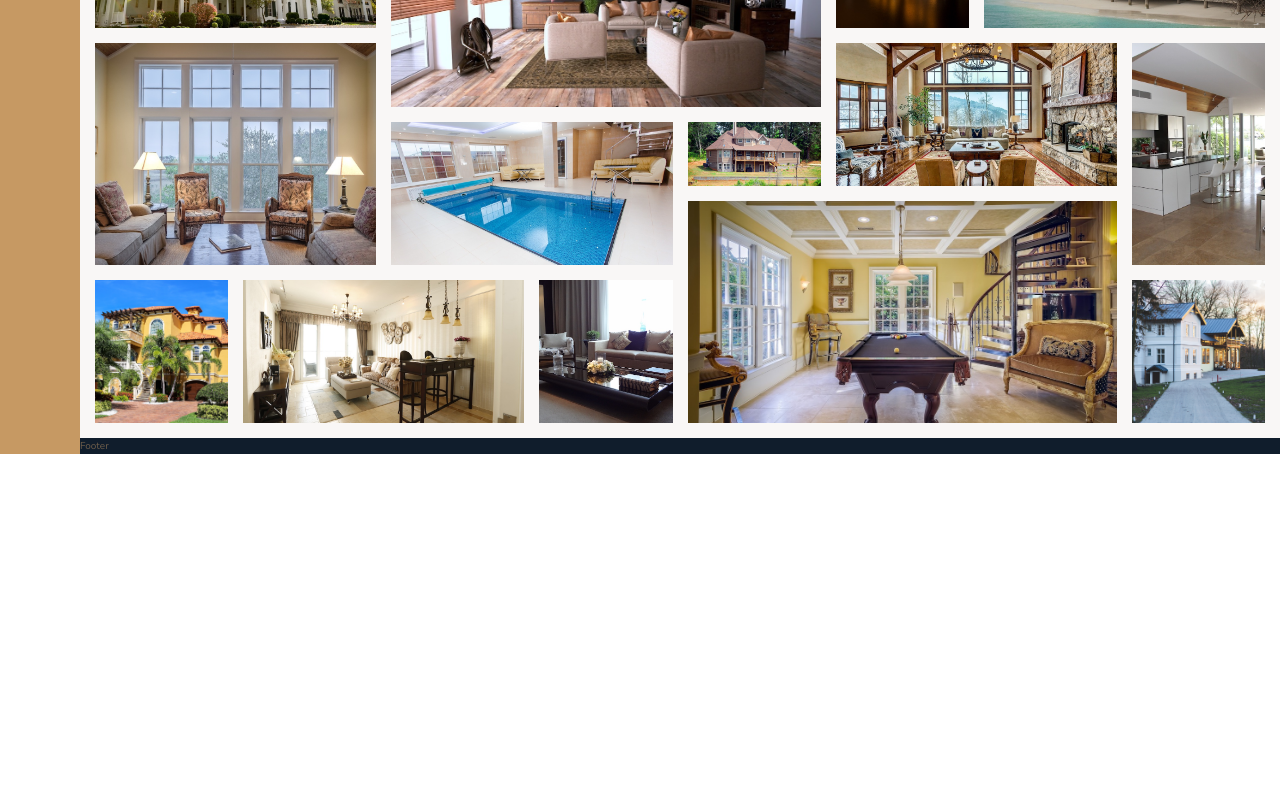
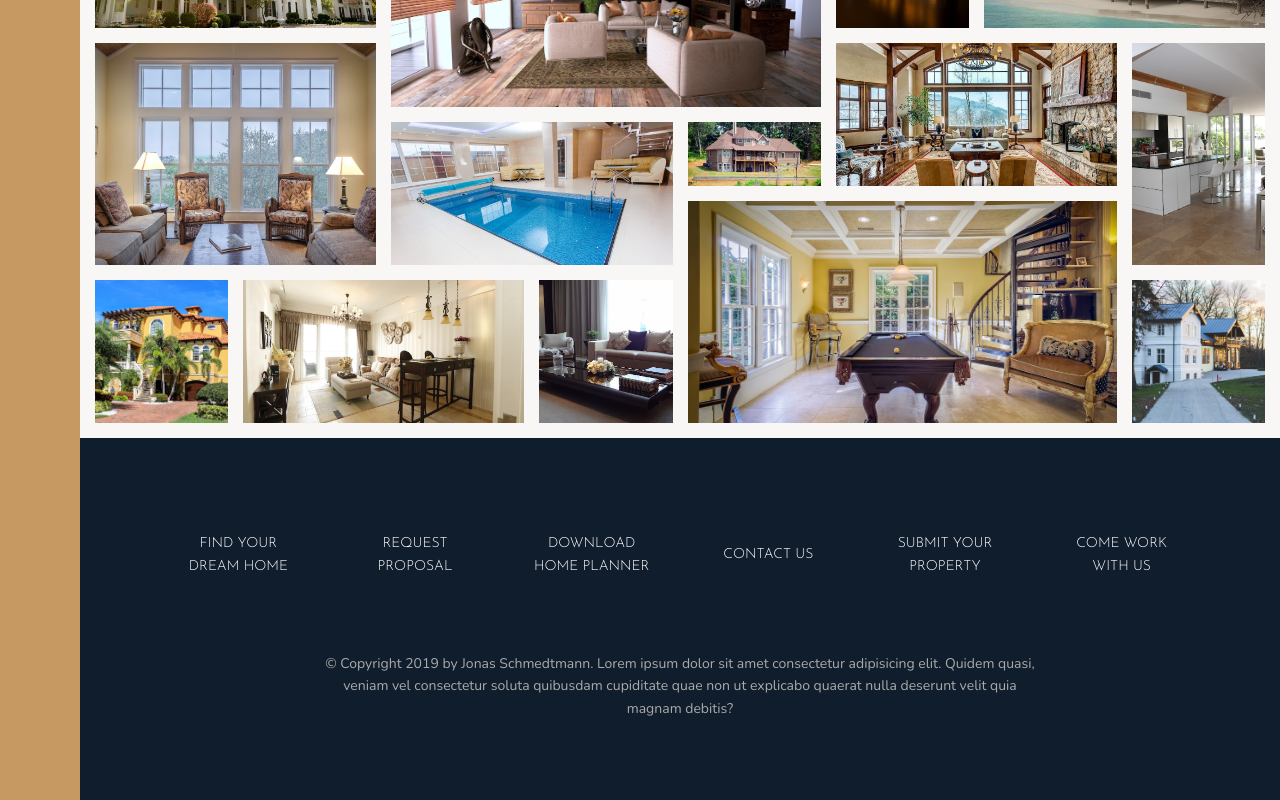
Before and after one commit to elenakout/vue-nexter, a Vue app: page /#/nexter in a window 1280 px wide. Shown: the part 3294-4094 px from the top of the page. Before the commit the page ends 3748 px from the top, so only its background shows below. Built offline with nearby package versions, Linux system fonts and the light colour scheme.

Commit message:
12.building the footbar

```diff
--- a/src/App.vue
+++ b/src/App.vue
@@ -1,9 +1,9 @@
 <template>
   <div id="app">
-    <div id="nav" class="nav">
-      <router-link to="/" class="nav__item">Home</router-link>
-      <router-link to="/about" class="nav__item">About</router-link>
-      <router-link to="/nexter" class="nav__item">Nexter</router-link>
+    <div id="nav" class="mainnav">
+      <router-link to="/" class="mainnav__item">Home</router-link>
+      <router-link to="/about" class="mainnav__item">About</router-link>
+      <router-link to="/nexter" class="mainnav__item">Nexter</router-link>
     </div>
     <router-view />
   </div>
@@ -50,7 +50,7 @@
   line-height: 1.6;
 }
 
-.nav {
+.mainnav {
   color: white;
   background-color: rgba(117, 117, 117, 0.808);
   height: 5vh;
--- a/src/components/nexter/_footer.vue
+++ b/src/components/nexter/_footer.vue
@@ -1,11 +1,82 @@
 <template>
   <div class="footer-comp">
-    Footer
+    <ul class="nav">
+      <li class="nav__item">
+        <a href="#" class="nav__link">Find your dream home</a>
+      </li>
+      <li class="nav__item">
+        <a href="#" class="nav__link">Request Proposal</a>
+      </li>
+      <li class="nav__item">
+        <a href="#" class="nav__link">Download home planner</a>
+      </li>
+      <li class="nav__item"><a href="#" class="nav__link">Contact us</a></li>
+      <li class="nav__item">
+        <a href="#" class="nav__link">Submit your property</a>
+      </li>
+      <li class="nav__item">
+        <a href="#" class="nav__link">Come work with us</a>
+      </li>
+    </ul>
+    <p class="copyright">
+      &copy; Copyright {{ date }} by Jonas Schmedtmann. Lorem ipsum dolor sit
+      amet consectetur adipisicing elit. Quidem quasi, veniam vel consectetur
+      soluta quibusdam cupiditate quae non ut explicabo quaerat nulla deserunt
+      velit quia magnam debitis?
+    </p>
   </div>
 </template>
 
 <script>
-export default {};
+export default {
+  data() {
+    return {
+      date: new Date().getFullYear()
+    };
+  }
+};
 </script>
 
-<style lang="scss"></style>
+<style lang="scss">
+.footer-comp {
+  padding: 8rem;
+}
+
+.nav {
+  list-style: none;
+
+  display: grid;
+  grid-template-columns: repeat(auto-fit, minmax(15rem, 1fr));
+  grid-gap: 2rem;
+  align-items: center;
+
+  &__link:link,
+  &__link:visited {
+    font-size: 1.4rem;
+    color: #fff;
+    text-decoration: none;
+    font-family: var(--font-display);
+    text-transform: uppercase;
+    text-align: center;
+    padding: 1.5rem;
+    display: block;
+    transition: all 0.2s;
+  }
+
+  &__link:hover,
+  &__link:active {
+    background-color: rgba(#fff, 0.05);
+    transform: translateY(-3px);
+  }
+}
+
+.copyright {
+  font-size: 1.4rem;
+  color: var(--color-grey-light-2);
+  margin-top: 6rem;
+  margin-right: auto;
+  margin-left: auto;
+  text-align: center;
+  width: 70%;
+}
+</style>
```
